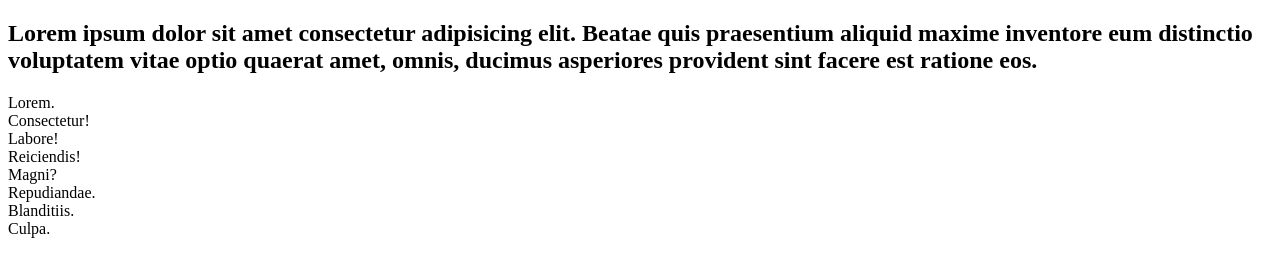
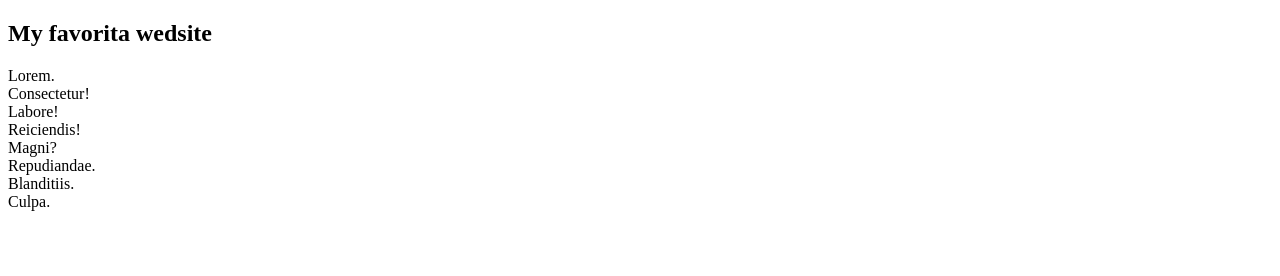
Before and after one commit to Margalutic/Margo, a plain HTML site: page index.html in a window 1280 px wide. Drawn offline with Linux system fonts and the light colour scheme.

Commit message:
Изменения

```diff
--- a/index.html
+++ b/index.html
@@ -11,7 +11,7 @@
         <a href=""Logo></a>
     </header>
     <section class="top">
-        <h1>Lorem ipsum dolor sit amet consectetur adipisicing elit. Beatae quis praesentium aliquid maxime inventore eum distinctio voluptatem vitae optio quaerat amet, omnis, ducimus asperiores provident sint facere est ratione eos.</h1>
+        <h1>My favorita wedsite</h1>
 
     </section>
     <section class="bottom">
```
